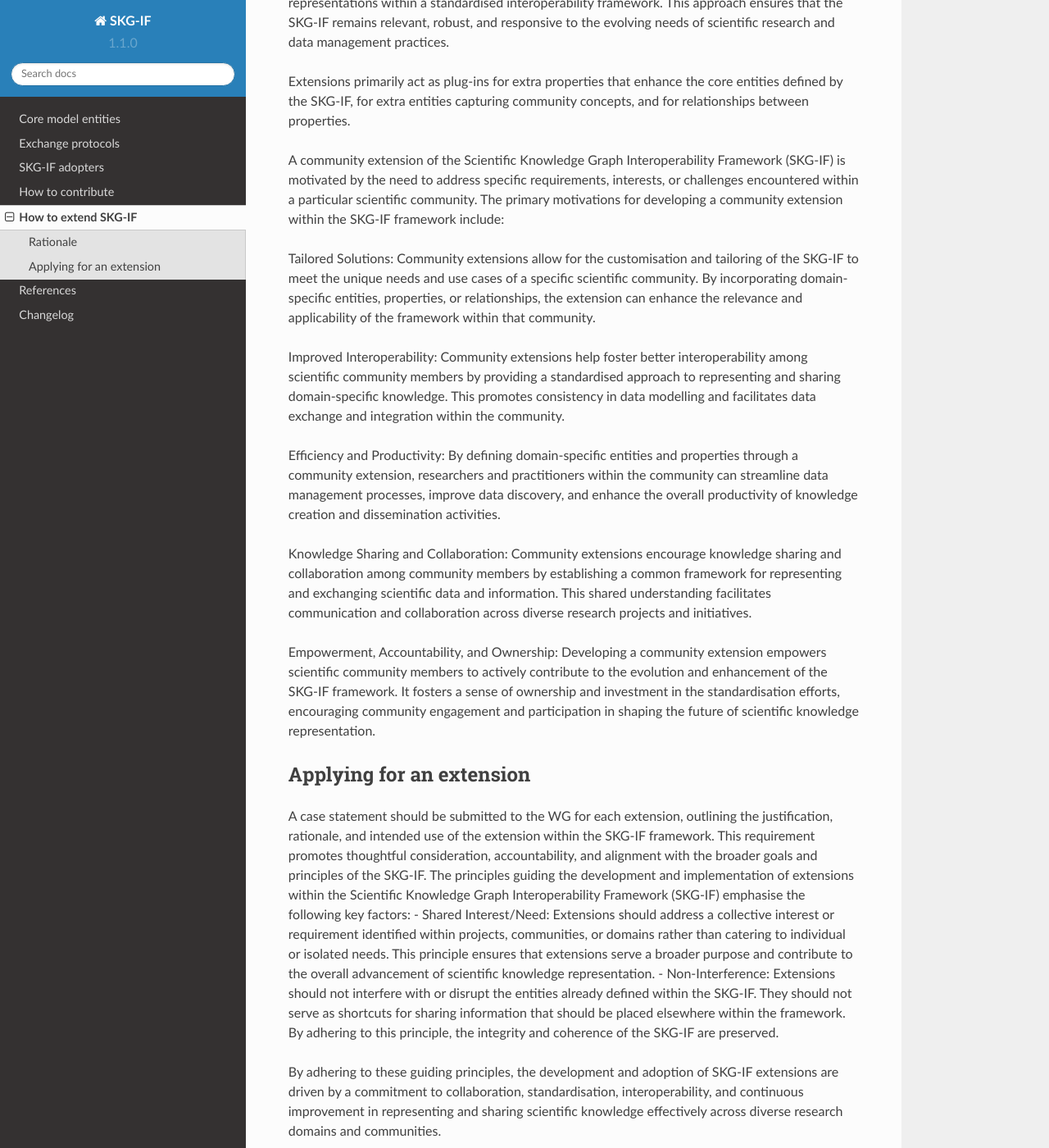
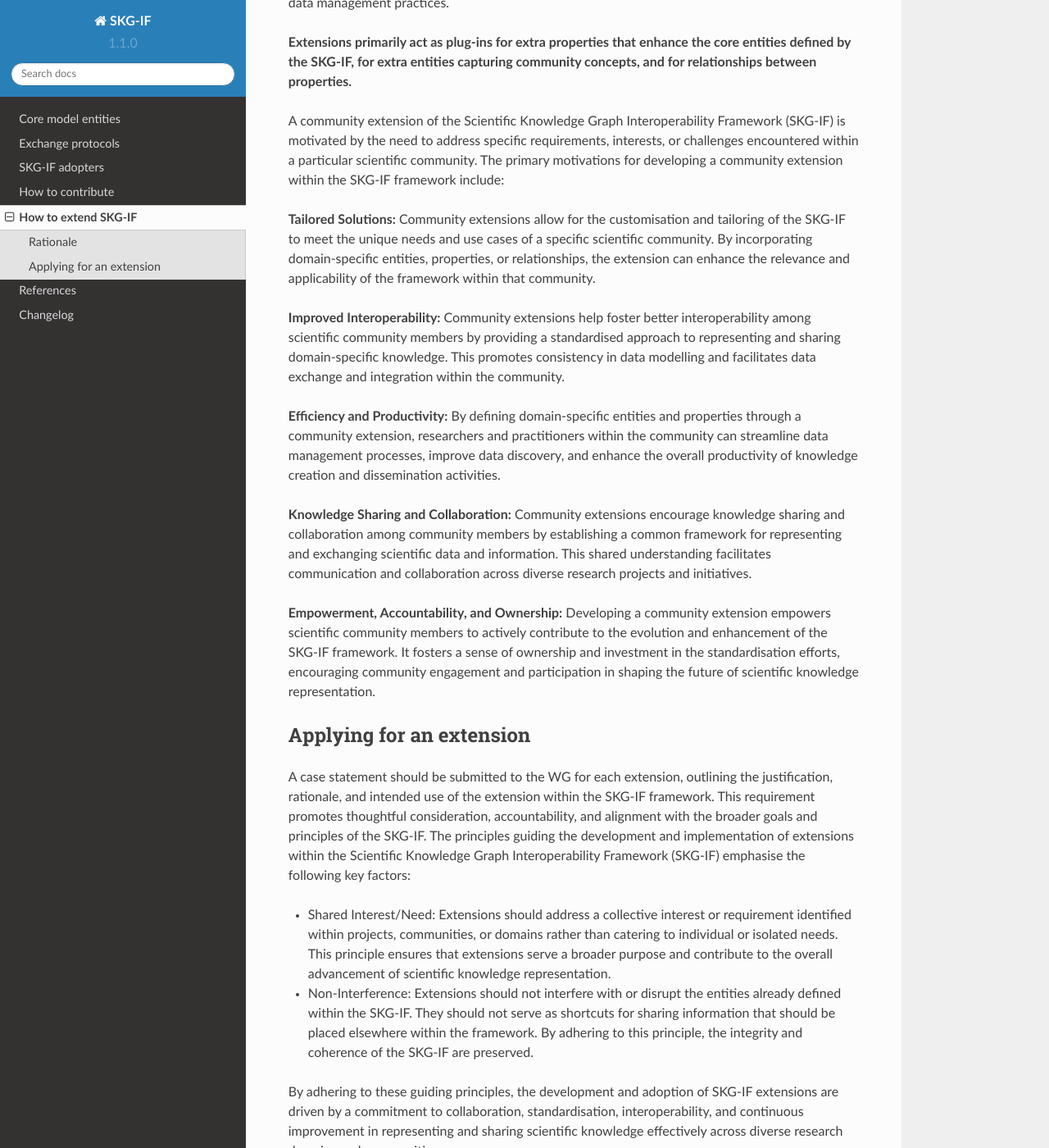
Before and after one commit to andremann/SKG-IF, a Sphinx documentation site: the page built from docs/source/extensions.rst, in a window 1280 px wide and 1400 px high, scrolled down 925 px. Shown: the whole window at 82% size. Built offline with Sphinx 7.4.7 and the Read the Docs theme 2.0.0, drawn with Linux system fonts in a browser that asks for light colours; pages that are not in the unit, such as notebooks, are missing from menus; part of the change alters nothing that is shown; some of the changed text lies outside the part shown.

```diff
--- a/docs/source/extensions.rst
+++ b/docs/source/extensions.rst
@@ -9,33 +9,33 @@ Rationale
 Introducing extensions to the Scientific Knowledge Graph Interoperability Framework (SKG-IF) serves as a strategic step towards addressing the evolving and diverse needs of scientific communities and projects.
 The concept of extensions within the SKG-IF framework is designed to cater to shared interests and requirements that the existing standard entities and properties may not fully meet.
 
-By allowing for the development of extensions that enrich the core entities of the SKG-IF, we can accommodate specialised use cases, specific research needs, and emerging data requirements without compromising the integrity and structure of the standard framework.
-These extensions act as modular plug-ins, providing additional properties and, when necessary, introducing new entities to address ad-hoc necessities identified within projects and communities.
+By allowing for the development of extensions that enrich the core model entities of the SKG-IF, the framework can accommodate specialised use cases, specific research needs, and emerging data requirements without compromising the integrity and structure of the standard framework.
 
 The justification for incorporating extensions lies in ensuring that the SKG-IF remains flexible, adaptable, and responsive to the changing landscape of scientific knowledge representation.
 Extensions offer a way to further develop the framework's capabilities without disrupting existing entities, maintaining compatibility, coherence, and interoperability across diverse datasets and knowledge graphs.
 
-Furthermore, by mandating online documentation and requiring a case statement for each extension, we enhance transparency, visibility, and accountability within the SKG-IF ecosystem.
+Furthermore, by mandating online documentation and requiring a case statement for each extension, the framework enhances transparency, visibility, and accountability.
 This approach not only fosters collaboration and knowledge sharing but also encourages innovation and continuous improvement in how scientific knowledge is modelled, shared, and utilised.
 
 In summary, introducing extensions to the SKG-IF framework is a strategic decision to promote inclusivity, community-driven development, and the seamless integration of specialised knowledge representations within a standardised interoperability framework.
 This approach ensures that the SKG-IF remains relevant, robust, and responsive to the evolving needs of scientific research and data management practices.
 
-Extensions primarily act as plug-ins for extra properties that enhance the core entities defined by the SKG-IF, for extra entities capturing community concepts, and for relationships between properties.
+**Extensions primarily act as plug-ins for extra properties that enhance the core entities defined by the SKG-IF, for extra entities capturing community concepts, and for relationships between properties.**
 
-A community extension of the Scientific Knowledge Graph Interoperability Framework (SKG-IF) is motivated by the need to address specific requirements, interests, or challenges encountered within a particular scientific community. The primary motivations for developing a community extension within the SKG-IF framework include:
+A community extension of the Scientific Knowledge Graph Interoperability Framework (SKG-IF) is motivated by the need to address specific requirements, interests, or challenges encountered within a particular scientific community.
+The primary motivations for developing a community extension within the SKG-IF framework include:
 
-Tailored Solutions: Community extensions allow for the customisation and tailoring of the SKG-IF to meet the unique needs and use cases of a specific scientific community.
+**Tailored Solutions:** Community extensions allow for the customisation and tailoring of the SKG-IF to meet the unique needs and use cases of a specific scientific community.
 By incorporating domain-specific entities, properties, or relationships, the extension can enhance the relevance and applicability of the framework within that community.
 
-Improved Interoperability: Community extensions help foster better interoperability among scientific community members by providing a standardised approach to representing and sharing domain-specific knowledge.
+**Improved Interoperability:** Community extensions help foster better interoperability among scientific community members by providing a standardised approach to representing and sharing domain-specific knowledge.
 This promotes consistency in data modelling and facilitates data exchange and integration within the community.
 
-Efficiency and Productivity: By defining domain-specific entities and properties through a community extension, researchers and practitioners within the community can streamline data management processes, improve data discovery, and enhance the overall productivity of knowledge creation and dissemination activities.
+**Efficiency and Productivity:** By defining domain-specific entities and properties through a community extension, researchers and practitioners within the community can streamline data management processes, improve data discovery, and enhance the overall productivity of knowledge creation and dissemination activities.
 
-Knowledge Sharing and Collaboration: Community extensions encourage knowledge sharing and collaboration among community members by establishing a common framework for representing and exchanging scientific data and information. This shared understanding facilitates communication and collaboration across diverse research projects and initiatives.
+**Knowledge Sharing and Collaboration:** Community extensions encourage knowledge sharing and collaboration among community members by establishing a common framework for representing and exchanging scientific data and information. This shared understanding facilitates communication and collaboration across diverse research projects and initiatives.
 
-Empowerment, Accountability, and Ownership: Developing a community extension empowers scientific community members to actively contribute to the evolution and enhancement of the SKG-IF framework. It fosters a sense of ownership and investment in the standardisation efforts, encouraging community engagement and participation in shaping the future of scientific knowledge representation.
+**Empowerment, Accountability, and Ownership:** Developing a community extension empowers scientific community members to actively contribute to the evolution and enhancement of the SKG-IF framework. It fosters a sense of ownership and investment in the standardisation efforts, encouraging community engagement and participation in shaping the future of scientific knowledge representation.
 
 
 Applying for an extension
@@ -43,7 +43,8 @@ Applying for an extension
 A case statement should be submitted to the WG for each extension, outlining the justification, rationale, and intended use of the extension within the SKG-IF framework.
 This requirement promotes thoughtful consideration, accountability, and alignment with the broader goals and principles of the SKG-IF.
 The principles guiding the development and implementation of extensions within the Scientific Knowledge Graph Interoperability Framework (SKG-IF) emphasise the following key factors:
-- Shared Interest/Need: Extensions should address a collective interest or requirement identified within projects, communities, or domains rather than catering to individual or isolated needs. This principle ensures that extensions serve a broader purpose and contribute to the overall advancement of scientific knowledge representation.
-- Non-Interference: Extensions should not interfere with or disrupt the entities already defined within the SKG-IF. They should not serve as shortcuts for sharing information that should be placed elsewhere within the framework. By adhering to this principle, the integrity and coherence of the SKG-IF are preserved.
+
+* Shared Interest/Need: Extensions should address a collective interest or requirement identified within projects, communities, or domains rather than catering to individual or isolated needs. This principle ensures that extensions serve a broader purpose and contribute to the overall advancement of scientific knowledge representation.
+* Non-Interference: Extensions should not interfere with or disrupt the entities already defined within the SKG-IF. They should not serve as shortcuts for sharing information that should be placed elsewhere within the framework. By adhering to this principle, the integrity and coherence of the SKG-IF are preserved.
 
 By adhering to these guiding principles, the development and adoption of SKG-IF extensions are driven by a commitment to collaboration, standardisation, interoperability, and continuous improvement in representing and sharing scientific knowledge effectively across diverse research domains and communities.
```
